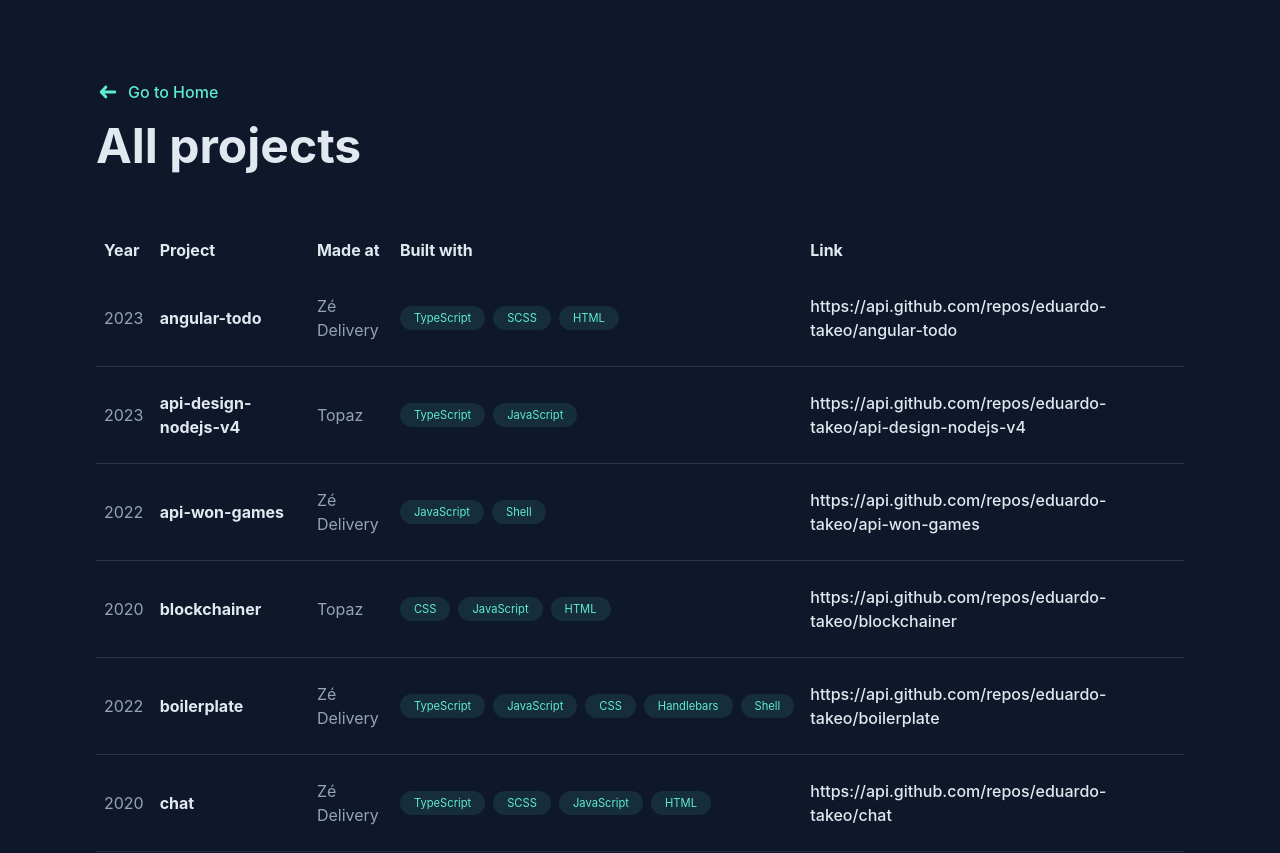
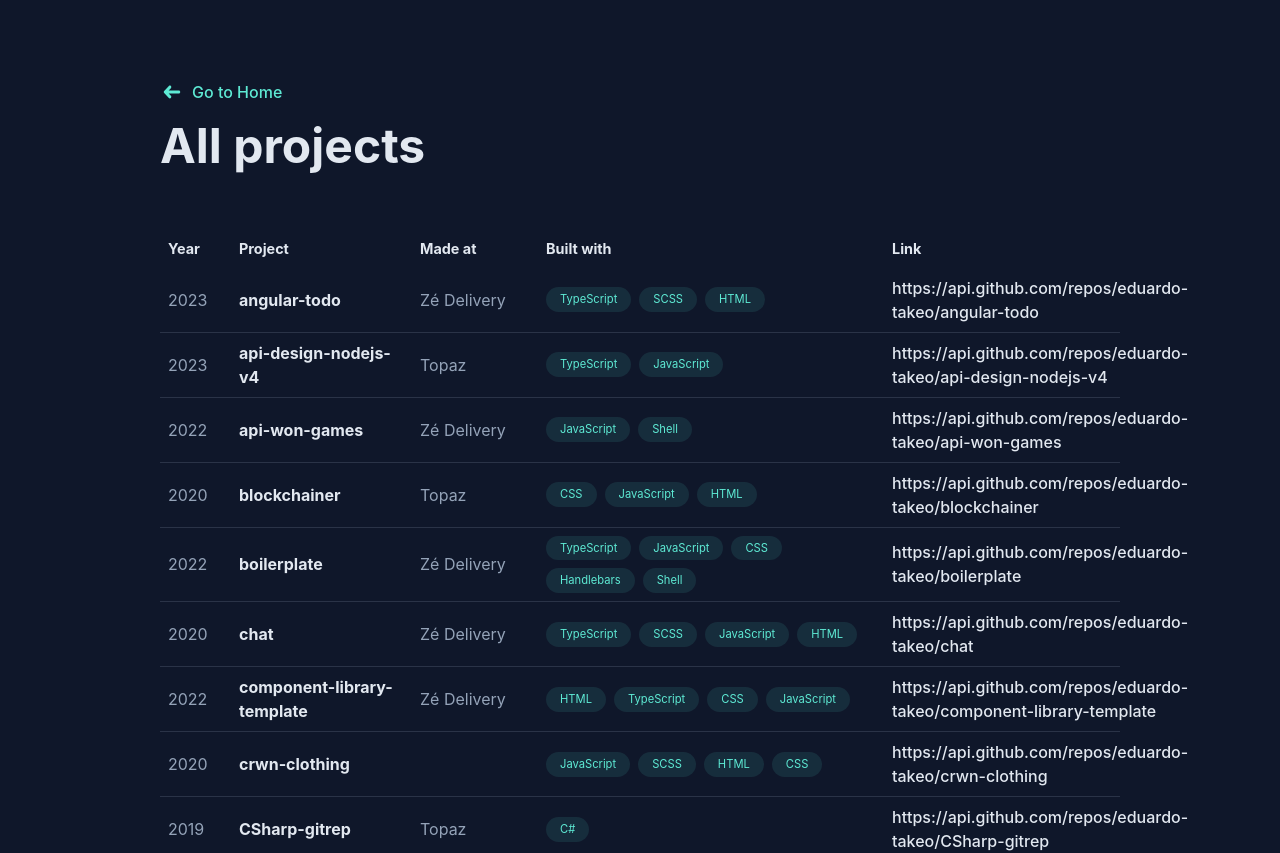
Before and after one commit to eduardo-takeo/v3, a React (Vite) app: page /projects in a window 1280 px wide. Shown: the top 853 px of the page. Built offline with nearby package versions, Linux system fonts and the light colour scheme.

Commit message:
feat: add size prop to control each column width

```diff
--- a/src/components/Table/Table.scss
+++ b/src/components/Table/Table.scss
@@ -1,19 +1,50 @@
 .table {
+  width: 100%;
   border-collapse: collapse;
 
-  th {
-    padding: 0.5rem;
-    text-align: left;
+  thead {
+    display: flex;
+    width: 100%;
+
+    tr {
+      display: flex;
+      width: 100%;
+
+      th {
+        padding: 8px;
+        text-align: left;
+        flex: 1;
+        min-width: 0;
+        font-size: 0.9rem;
+      }
+    }
   }
 
-  td {
-    padding: 1.5rem 0.5rem;
-    border-bottom: 0.5px solid rgba($color: $white-400, $alpha: 0.2);
+  tbody {
+    display: flex;
+    flex-direction: column;
+    width: 100%;
+
+    tr {
+      display: flex;
+      width: 100%;
+      flex-wrap: wrap;
+
+      td {
+        display: flex;
+        align-items: center;
+        padding: 8px;
+        flex: 1;
+        min-width: 0;
+        border-bottom: 0.5px solid rgba($color: $white-400, $alpha: 0.2);
+      }
+    }
   }
 
   .badges {
     &__container {
       display: flex;
+      flex-wrap: wrap;
       gap: 8px;
     }
   }
--- a/src/components/Table/Table.tsx
+++ b/src/components/Table/Table.tsx
@@ -17,6 +17,7 @@
   header: string;
   type: ColumnType;
   style?: TableColumnStyle;
+  size?: number;
 }
 
 export interface ITableRow {
@@ -63,7 +64,9 @@
       <thead>
         <tr>
           {columns.map((col) => (
-            <th key={col.key}>{t(col.header)}</th>
+            <th key={col.key} style={{ flex: col.size || 1 }}>
+              {t(col.header)}
+            </th>
           ))}
         </tr>
       </thead>
@@ -71,7 +74,11 @@
         {data.map((row, rowIndex) => (
           <tr key={rowIndex}>
             {columns.map((col) => (
-              <td key={col.key} className={col.style}>
+              <td
+                key={col.key}
+                style={{ flex: col.size || 1 }}
+                className={col.style}
+              >
                 {renderCell(row[col.key], col.type)}
               </td>
             ))}
--- a/src/views/Projects/Projects.scss
+++ b/src/views/Projects/Projects.scss
@@ -1,5 +1,5 @@
 .container {
-  max-width: 85%;
+  max-width: 75%;
   margin: 5rem auto;
 }
 
--- a/src/views/Projects/Projects.tsx
+++ b/src/views/Projects/Projects.tsx
@@ -11,28 +11,33 @@
     header: "projects.table.columns.year",
     type: ColumnType.DATE,
     style: "opaque",
+    size: 1,
   },
   {
     key: "name",
     header: "projects.table.columns.name",
     type: ColumnType.TEXT,
     style: "bold",
+    size: 3,
   },
   {
     key: "made_at",
     header: "projects.table.columns.made_at",
     type: ColumnType.TEXT,
     style: "opaque",
+    size: 2,
   },
   {
     key: "languages",
     header: "projects.table.columns.languages",
     type: ColumnType.BADGE,
+    size: 6,
   },
   {
     key: "url",
     header: "projects.table.columns.page",
     type: ColumnType.LINK,
+    size: 4,
   },
 ];
 
```
Also changed, not shown: 1 other file (tests, documents, lock files or other folders).
